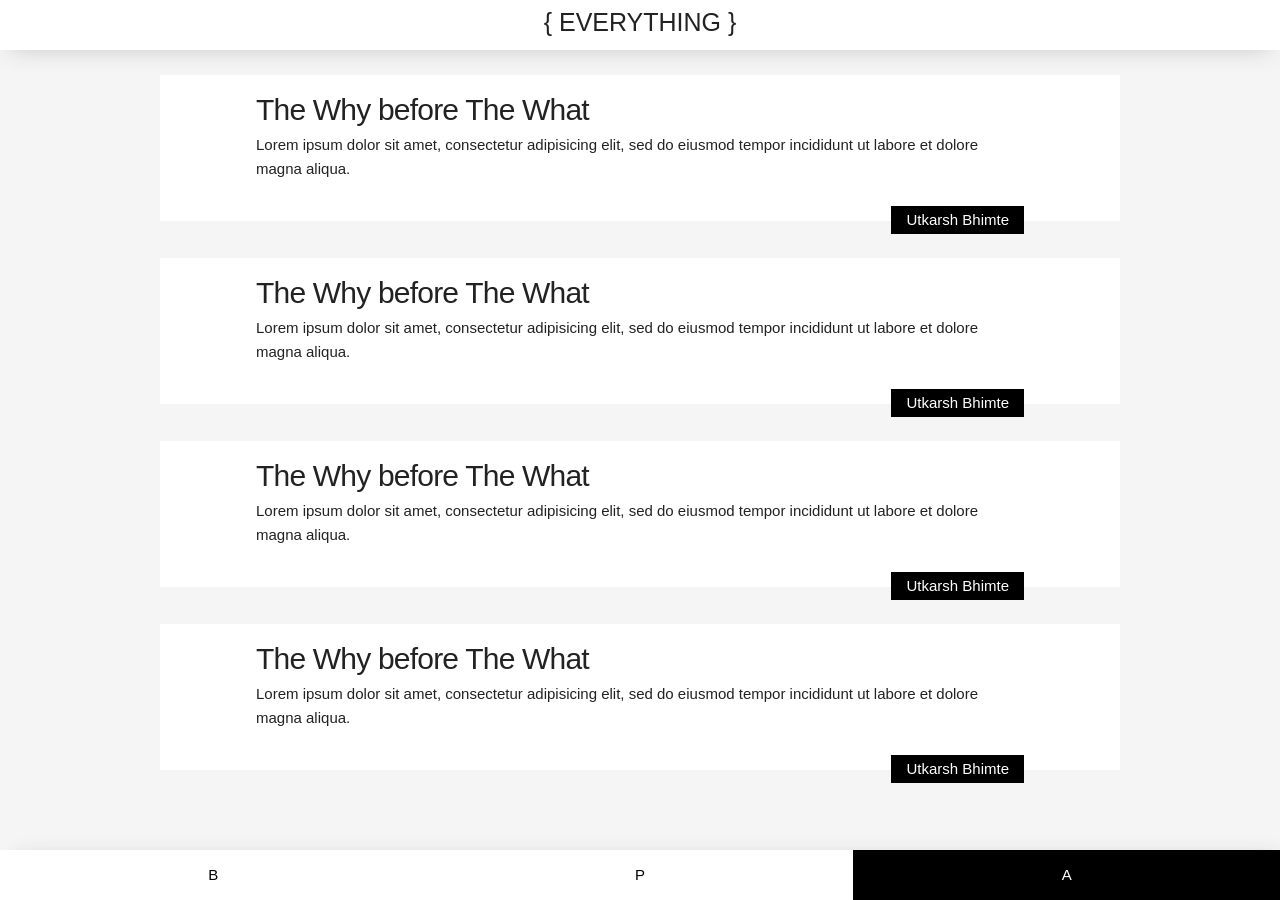
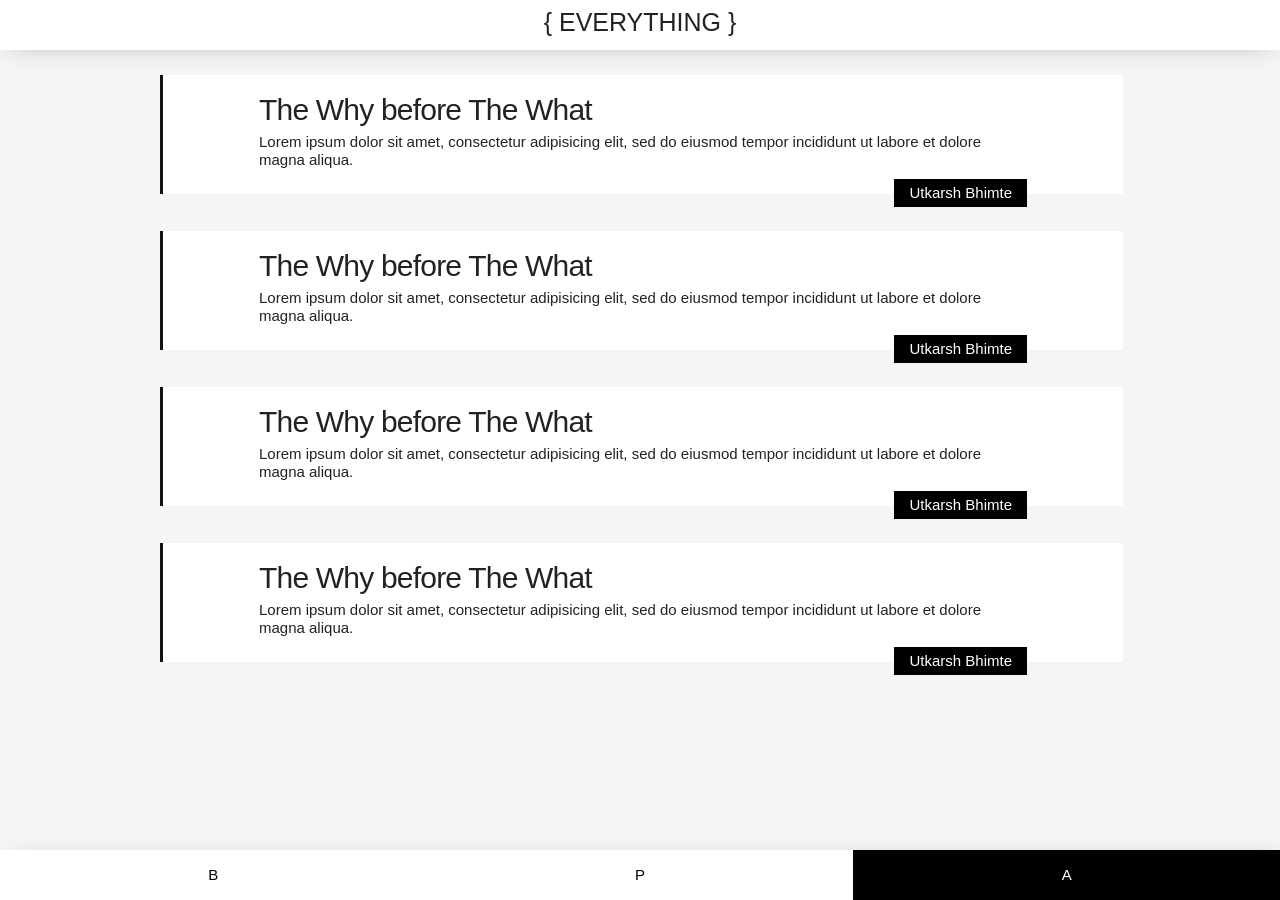
Before and after one commit to Utkarshbhimte/theCodeOfEverything, a Jekyll site: the page built from index.html, in a window 1280 px wide. Built offline with Jekyll 4.4.1, drawn with Linux system fonts in a browser that asks for light colours; some web fonts are replaced.

```diff
--- a/_layouts/default.html
+++ b/_layouts/default.html
@@ -7,7 +7,7 @@
       <meta name="author" content=""/>
       <meta name="viewport" content="width=device-width, initial-scale=1.0, maximum-scale=1.0, user-scalable=yes" />
       <link rel="stylesheet" href="assets/css/main.css"/>
-      <link rel="icon" type="image/png" href="assets/images/logo-ub.svg"/>
+      <link rel="icon" type="image/png" href="assets/images/playstore/Icon.png"/>
       <script src="assets/js/jquery-3.0.0.min.js"></script>
       <script src="assets/js/script.js"></script>
       <link rel="manifest" href="manifest.json">
--- a/assets/css/card.sass
+++ b/assets/css/card.sass
@@ -5,11 +5,17 @@
     margin: 2.5em auto
     width: 100%
     display: block
+    border-left: 3px solid #0E1116
+    &:hover
+      border-left:inset 200px solid #0E1116
     .container
       padding: 1em 0
       max-width: 90%
       h4
         margin-bottom: 2px
+      p
+        margin-bottom: 1rem!important
+        line-height: 18px
       .author
         display: inline-block
         color: white
--- a/gulpfile.js
+++ b/gulpfile.js
@@ -82,10 +82,10 @@ gulp.task('sass', function() {
  */
 gulp.task('watch', function() {
     gulp.watch('assets/js/*.js', ['compress']);
-    gulp.watch('assets/css/*.sass', ['sass']);
     gulp.watch('assets/images/*', ['image']);
     gulp.watch('_jadefiles/*.jade', ['jade', 'jekyll-rebuild']);
     gulp.watch(['*.html', '_layouts/*.html', '_posts/*'], ['jekyll-rebuild']);
+    gulp.watch('assets/css/*.sass', ['sass']);
     gulp.watch('manifest.json',['manifest-transfer']);
 });
 
```
Also changed, not shown: assets/css/main.css, assets/images/icon.svg (added), assets/images/mipmap-hdpi/ic_launcher.png (added), assets/images/mipmap-mdpi/ic_launcher.png (added), assets/images/mipmap-xhdpi/ic_launcher.png (added), assets/images/mipmap-xxhdpi/ic_launcher.png (added), assets/images/mipmap-xxxhdpi/ic_launcher.png (added), assets/images/playstore/icon.png (added), manifest.json, 3 other files.
